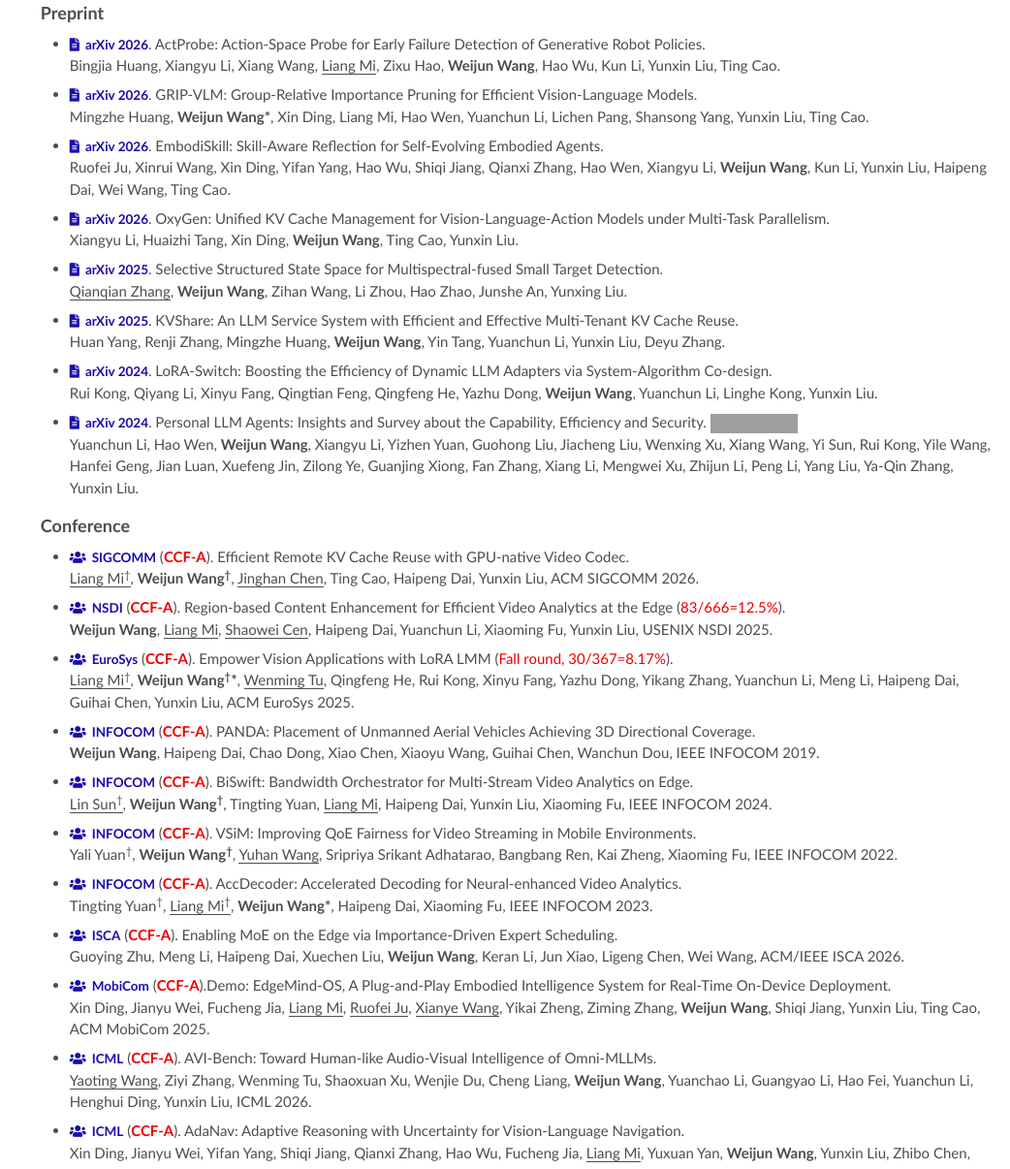
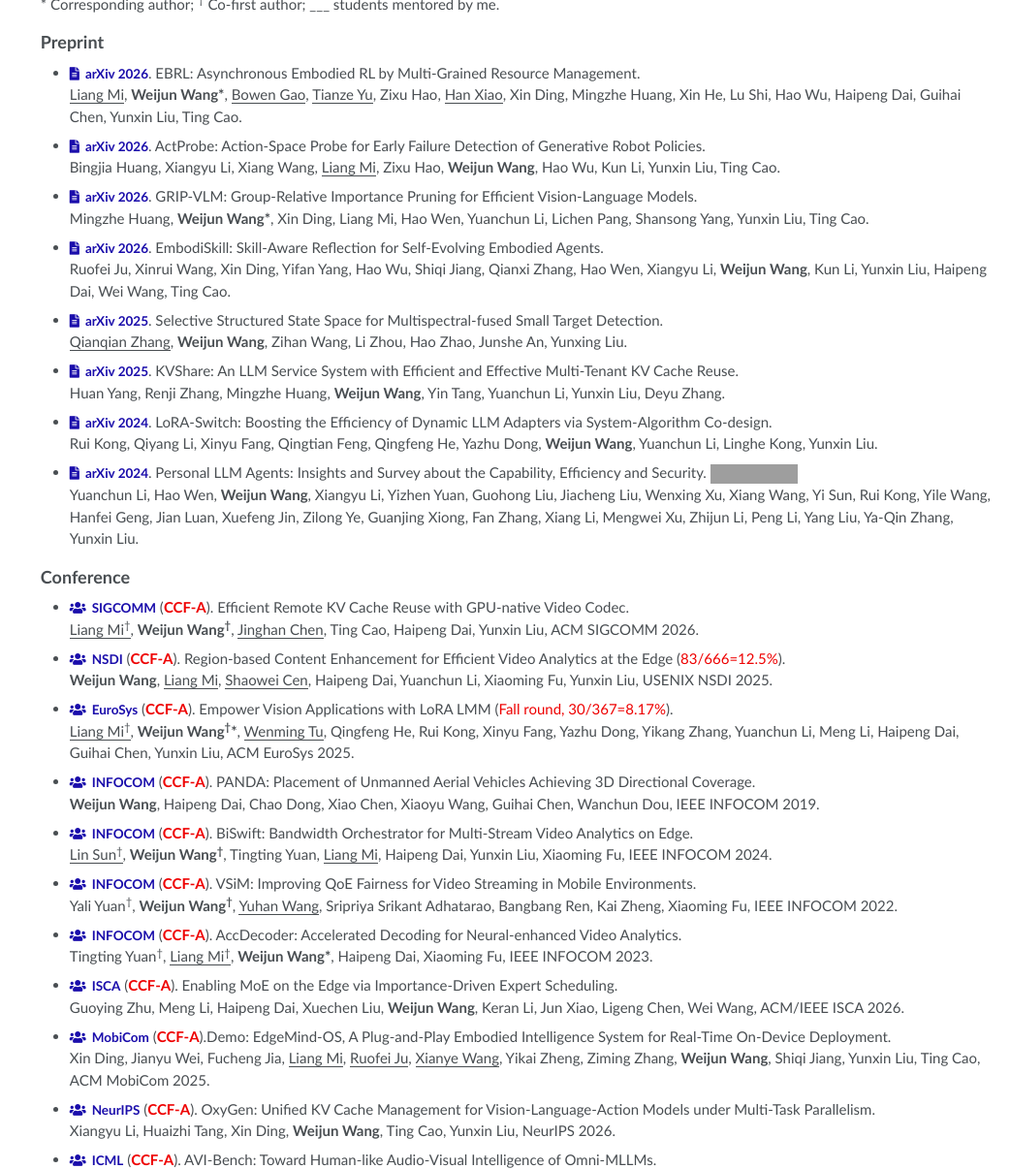
Before and after one commit to WeijunAlexWang/WeijunALexWang.github.io, a Jekyll site: the page built from _pages/about.md, in a window 1280 px wide and 1400 px high, scrolled down 1331 px, cut to the strip 194-1400 px from the top of the window. Shown: the whole strip at 97% size, without its empty margins (238-1280 px from the left). Built offline with Jekyll 4.4.1, drawn with Linux system fonts in a browser that asks for light colours; some of the changed text lies outside the part shown; grey boxes are pictures that could not be loaded.

Commit message:
Update EBRL preprint and NeurIPS publication

```diff
--- a/_pages/includes/news.md
+++ b/_pages/includes/news.md
@@ -1,4 +1,5 @@
 # 🔥 News
+- *09/2026*, OxyGen was accepted by NeurIPS'26. Congratulations to [Xiangyu](https://xxxxyu.github.io/academic/) and all collaborators!
 - *08/2026*, VaLoRA journal version was accepted by IEEE TMC. Thanks to all collaborators!
 - *06/2026*, One paper was accepted to ECCV'26. Congratulations to [Yikai](https://github.com/YikaiZheng)! Vec-LUT was awarded by <span class="award">Best Paper Award Runner-UP</span> of MobiSys'26. Congratulations to [Xiangyu](https://xxxxyu.github.io/academic/)! 🎉
 - *05/2026*, Four papers were accepted: KVCodec to SIGCOMM'26, AVI-Bench and AdaNav to ICML'26, and StreamDuet to IWQoS'26. Congratulations to all collaborators!
--- a/_pages/includes/publications.md
+++ b/_pages/includes/publications.md
@@ -10,6 +10,10 @@ Complete list: [Google Scholar](https://scholar.google.com/citations?view_op=lis
 
 ## Preprint
 
+- <a href="https://arxiv.org/abs/2609.27547"><span class="badge"><i class="fas fa-file-alt"></i> arXiv 2026</span></a>. EBRL: Asynchronous Embodied RL by Multi-Grained Resource Management.<br>
+  <u>Liang Mi</u>, **Weijun Wang\***, <u>Bowen Gao</u>, <u>Tianze Yu</u>, Zixu Hao, <u>Han Xiao</u>, Xin Ding, Mingzhe Huang, Xin He, Lu Shi, Hao Wu, Haipeng Dai, Guihai Chen, Yunxin Liu, Ting Cao.<br>
+
+
 - <a href="https://arxiv.org/abs/2606.08508"><span class="badge"><i class="fas fa-file-alt"></i> arXiv 2026</span></a>. ActProbe: Action-Space Probe for Early Failure Detection of Generative Robot Policies.<br>
   Bingjia Huang, Xiangyu Li, Xiang Wang, <u>Liang Mi</u>, Zixu Hao, **Weijun Wang**, Hao Wu, Kun Li, Yunxin Liu, Ting Cao.<br>
 
@@ -21,10 +25,6 @@ Complete list: [Google Scholar](https://scholar.google.com/citations?view_op=lis
 
 - <a href="https://arxiv.org/abs/2605.10332"><span class="badge"><i class="fas fa-file-alt"></i> arXiv 2026</span></a>. EmbodiSkill: Skill-Aware Reflection for Self-Evolving Embodied Agents.<br>
   Ruofei Ju, Xinrui Wang, Xin Ding, Yifan Yang, Hao Wu, Shiqi Jiang, Qianxi Zhang, Hao Wen, Xiangyu Li, **Weijun Wang**, Kun Li, Yunxin Liu, Haipeng Dai, Wei Wang, Ting Cao.<br>
-
-
-- <a href="https://arxiv.org/abs/2603.14371"><span class="badge"><i class="fas fa-file-alt"></i> arXiv 2026</span></a>. OxyGen: Unified KV Cache Management for Vision-Language-Action Models under Multi-Task Parallelism.<br>
-  Xiangyu Li, Huaizhi Tang, Xin Ding, **Weijun Wang**, Ting Cao, Yunxin Liu.<br>
 
 
 - <a href="https://arxiv.org/pdf/2505.14043"><span class="badge"><i class="fas fa-file-alt"></i> arXiv 2025</span></a>. Selective Structured State Space for Multispectral-fused Small Target Detection.<br>
@@ -86,6 +86,10 @@ Complete list: [Google Scholar](https://scholar.google.com/citations?view_op=lis
 
 - <a href="https://dl.acm.org/doi/pdf/10.1145/3680207.3765596"><span class="badge"><i class="fas fa-users"></i> MobiCom</span></a> (<span class="ccf-a">CCF-A</span>).Demo: EdgeMind-OS, A Plug-and-Play Embodied Intelligence System for Real-Time On-Device Deployment.<br>
   Xin Ding, Jianyu Wei, Fucheng Jia, <u>Liang Mi</u>, <u>Ruofei Ju</u>, <u>Xianye Wang</u>, Yikai Zheng, Ziming Zhang, **Weijun Wang**, Shiqi Jiang, Yunxin Liu, Ting Cao, ACM MobiCom 2025.<br>
+
+
+- <span class="badge"><i class="fas fa-users"></i> NeurIPS</span> (<span class="ccf-a">CCF-A</span>). OxyGen: Unified KV Cache Management for Vision-Language-Action Models under Multi-Task Parallelism.<br>
+  Xiangyu Li, Huaizhi Tang, Xin Ding, **Weijun Wang**, Ting Cao, Yunxin Liu, NeurIPS 2026.<br>
 
 
 - <span class="badge"><i class="fas fa-users"></i> ICML</span> (<span class="ccf-a">CCF-A</span>). AVI-Bench: Toward Human-like Audio-Visual Intelligence of Omni-MLLMs.<br>
```
